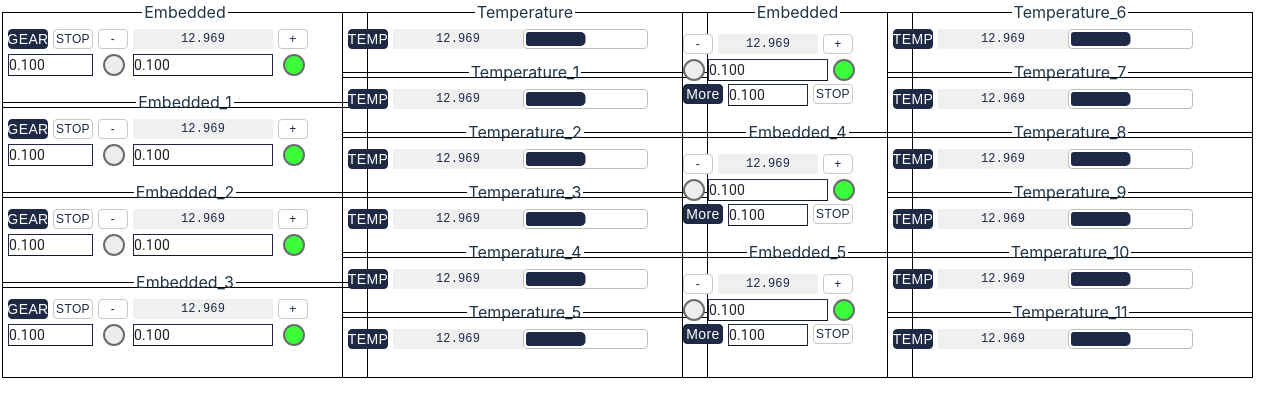
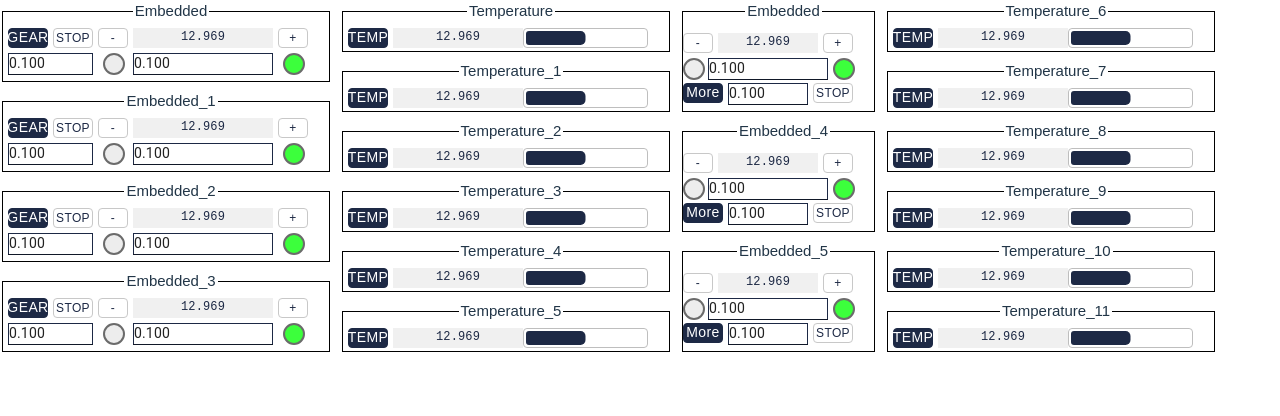
Before and after one commit to abigailalexander/mui-phoebus, a React (Vite) app: page / in a window 1280 px wide. Shown: the top 416 px of the page. Built offline with nearby package versions, Linux system fonts and the light colour scheme.

Commit message:
Add formatting to groupbox

```diff
--- a/src/components/GroupBox/GroupBox.tsx
+++ b/src/components/GroupBox/GroupBox.tsx
@@ -12,9 +12,11 @@ type GroupBoxProps = {
 
 export default function GroupBox(props: GroupBoxProps) {
     return (
-        <Box component="fieldset" sx={{ position: "absolute", left: props.x, top: props.y, width: props.w, height: props.h, border: "1px solid black", backgroundColor: "transparent" }}>
-            <legend>{props.value}</legend>
-            {props.children}
-        </Box>
+        <div style={{ position: "absolute", width: props.w, height: props.h, left: props.x, top: props.y, }}>
+            <Box component="fieldset" sx={{ paddingTop: 0, paddingBottom: 0, paddingRight: 0, paddingLeft: "10px", position: "absolute", width: props.w - 24, height: props.h - 10, border: "1px solid black", backgroundColor: "transparent" }}>
+                <legend style={{ fontFamily: "Arial", fontSize: 15 }}>{props.value}</legend>
+                {props.children}
+            </Box>
+        </div>
     )
 }
```
